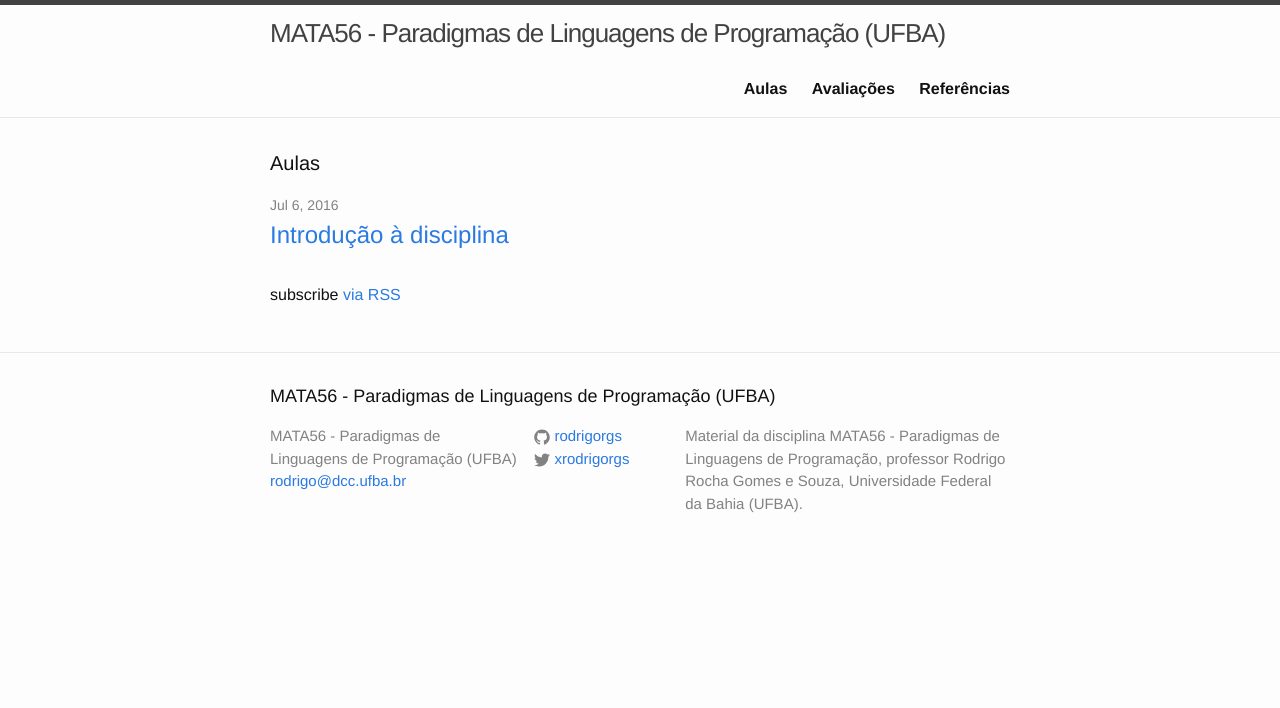
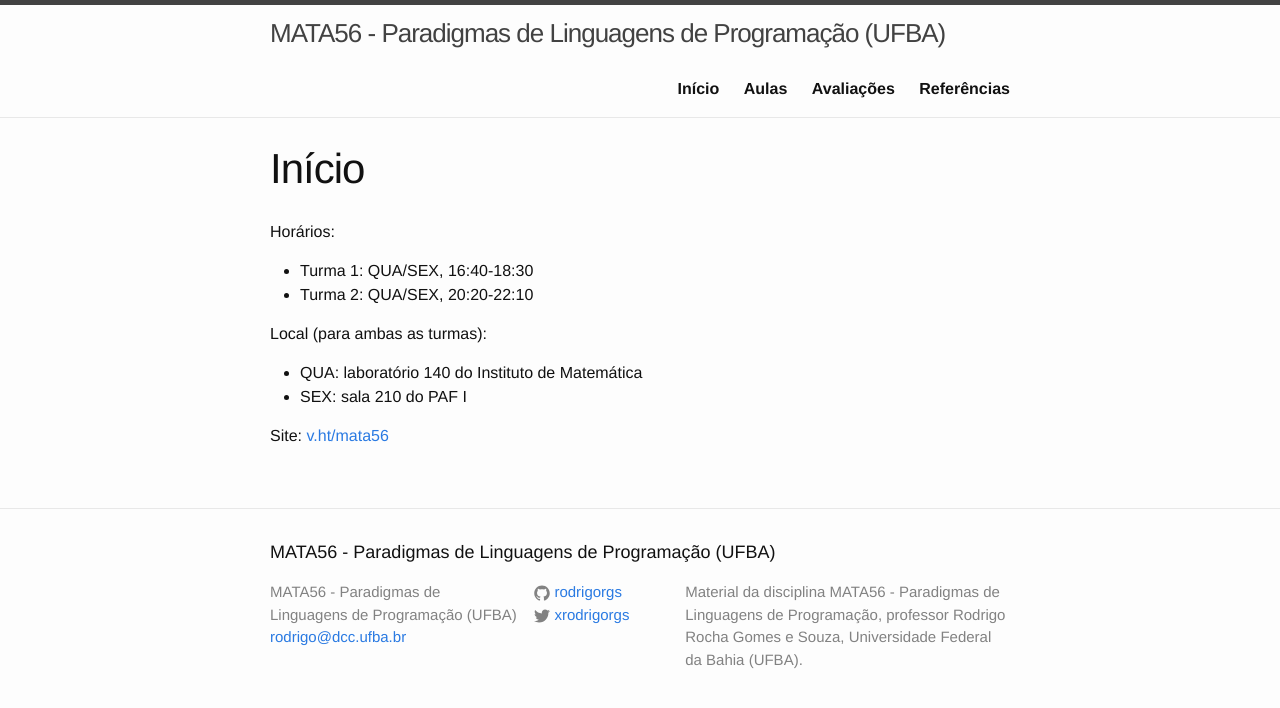
Before and after one commit to rodrigorgs/mata56-20161, a Jekyll site: the page built from index.md, in a window 1280 px wide. Shown: the top 708 px of the page. Built offline with Jekyll 4.4.1, drawn with Linux system fonts in a browser that asks for light colours.

```diff
--- a/_includes/header.html
+++ b/_includes/header.html
@@ -14,6 +14,7 @@
       </a>
 
       <div class="trigger">
+        <a class="page-link" href="{{site.baseurl}}/">Início</a>
         <a class="page-link" href="{{site.baseurl}}/aulas">Aulas</a>
         <a class="page-link" href="{{site.baseurl}}/avaliacoes">Avaliações</a>
         <a class="page-link" href="{{site.baseurl}}/referencias">Referências</a>
--- a/index.html
+++ /dev/null
@@ -1,26 +0,0 @@
----
-layout: default
----
-
-<div class="home">
-
-  <h1 class="page-heading">Aulas</h1>
-
-  <ul class="post-list">
-    {% assign sorted = (site.pages | sort: 'date') | reverse %}
-    {% for page in sorted %}
-    {% if page.categories contains 'aula' %}
-      <li>
-        <span class="post-meta">{{ page.date | date: "%b %-d, %Y" }}</span>
-
-        <h2>
-          <a class="post-link" href="{{ page.url | prepend: site.baseurl }}">{{ page.title }}</a>
-        </h2>
-      </li>
-    {% endif %}
-    {% endfor %}
-  </ul>
-
-  <p class="rss-subscribe">subscribe <a href="{{ "/feed.xml" | prepend: site.baseurl }}">via RSS</a></p>
-
-</div>
--- /dev/null
+++ b/index.md
@@ -0,0 +1,17 @@
+---
+layout: page
+title:  "Início"
+date:   2016-07-06 16:40:00 -0300
+---
+
+Horários:
+
+- Turma 1: QUA/SEX, 16:40-18:30
+- Turma 2: QUA/SEX, 20:20-22:10
+
+Local (para ambas as turmas):
+
+- QUA: laboratório 140 do Instituto de Matemática
+- SEX: sala 210 do PAF I
+
+Site: [v.ht/mata56](http://v.ht/mata56)
```
Also changed, not shown: aula01-historia-prolog.md (added, +19 -0 lines), 2 other files.
